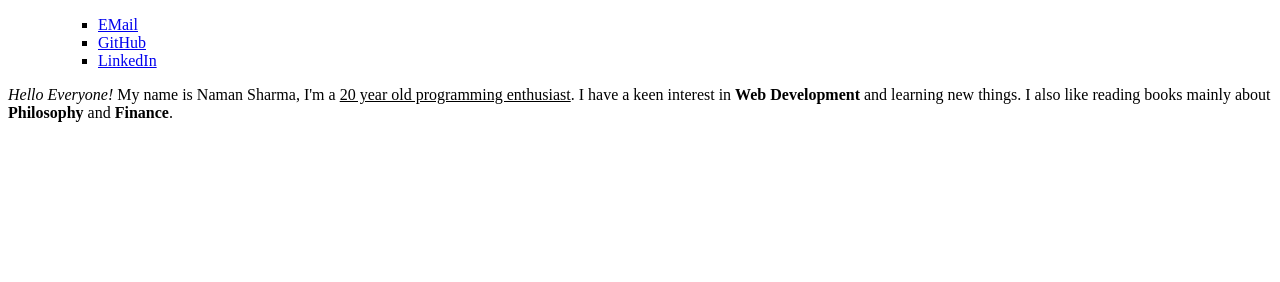
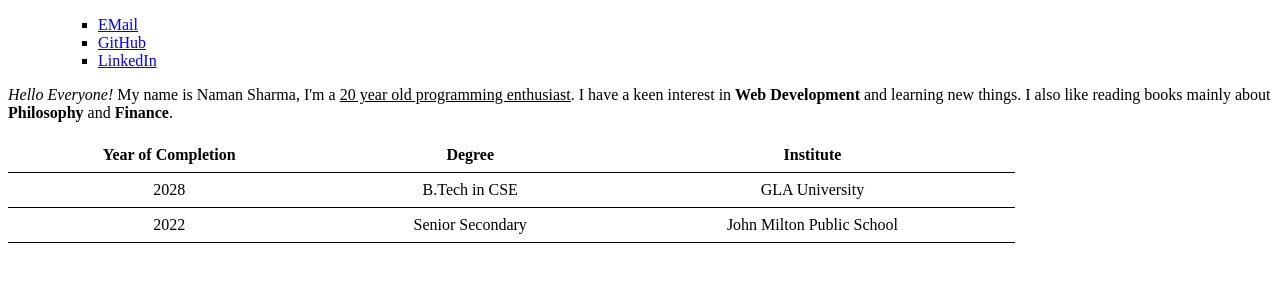
Before and after one commit to namandevs01/Frontend-Repo, a plain HTML site: page index2.html in a window 1280 px wide. Shown: the part 154-436 px from the top of the page. Drawn offline with Linux system fonts and the light colour scheme.

Commit message:
Part 5 : Assignment

```diff
--- a/index2.html
+++ b/index2.html
@@ -15,5 +15,22 @@
         <li><a href="https://www.linkedin.com/in/namansharma84/">LinkedIn</a></li>
     </ul>
     <p><i>Hello Everyone!</i> My name is Naman Sharma, I'm a <u>20 year old programming enthusiast</u>. I have a keen interest in <b>Web Development</b> and learning new things. I also like reading books mainly about <b>Philosophy</b> and <b>Finance</b>.</p>
+    <table style=" border-collapse:collapse; width:80%;">
+        <tr>
+            <th style="border-bottom: 1px solid black; padding:8px;">Year of Completion</th>
+            <th style="border-bottom: 1px solid black; padding:8px;">Degree</th>
+            <th style="border-bottom: 1px solid black; padding:8px;">Institute</th>
+        </tr>
+        <tr>
+            <td style="border-bottom: 1px solid black; padding:8px; text-align: center;">2028</td>
+            <td style="border-bottom: 1px solid black; padding:8px; text-align: center;">B.Tech in CSE</td>
+            <td style="border-bottom: 1px solid black; padding:8px; text-align: center;">GLA University</td>
+        </tr>
+        <tr>
+            <td style="border-bottom: 1px solid black; padding:8px; text-align: center;">2022</td>
+            <td style="border-bottom: 1px solid black; padding:8px; text-align: center;">Senior Secondary</td>
+            <td style="border-bottom: 1px solid black; padding:8px; text-align: center;">John Milton Public School<td>
+        </tr>
+    </table>
 </body>
 </html>
```
